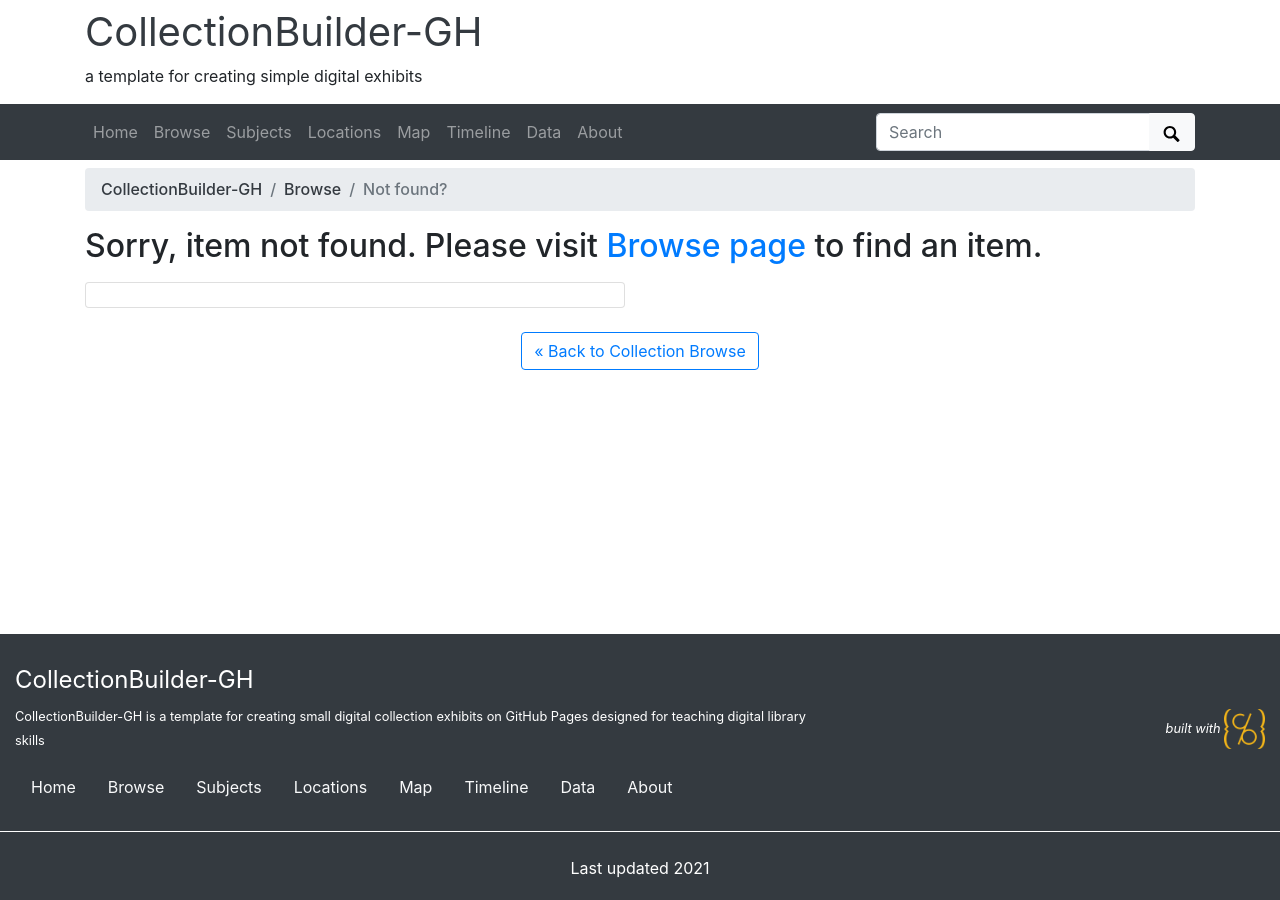
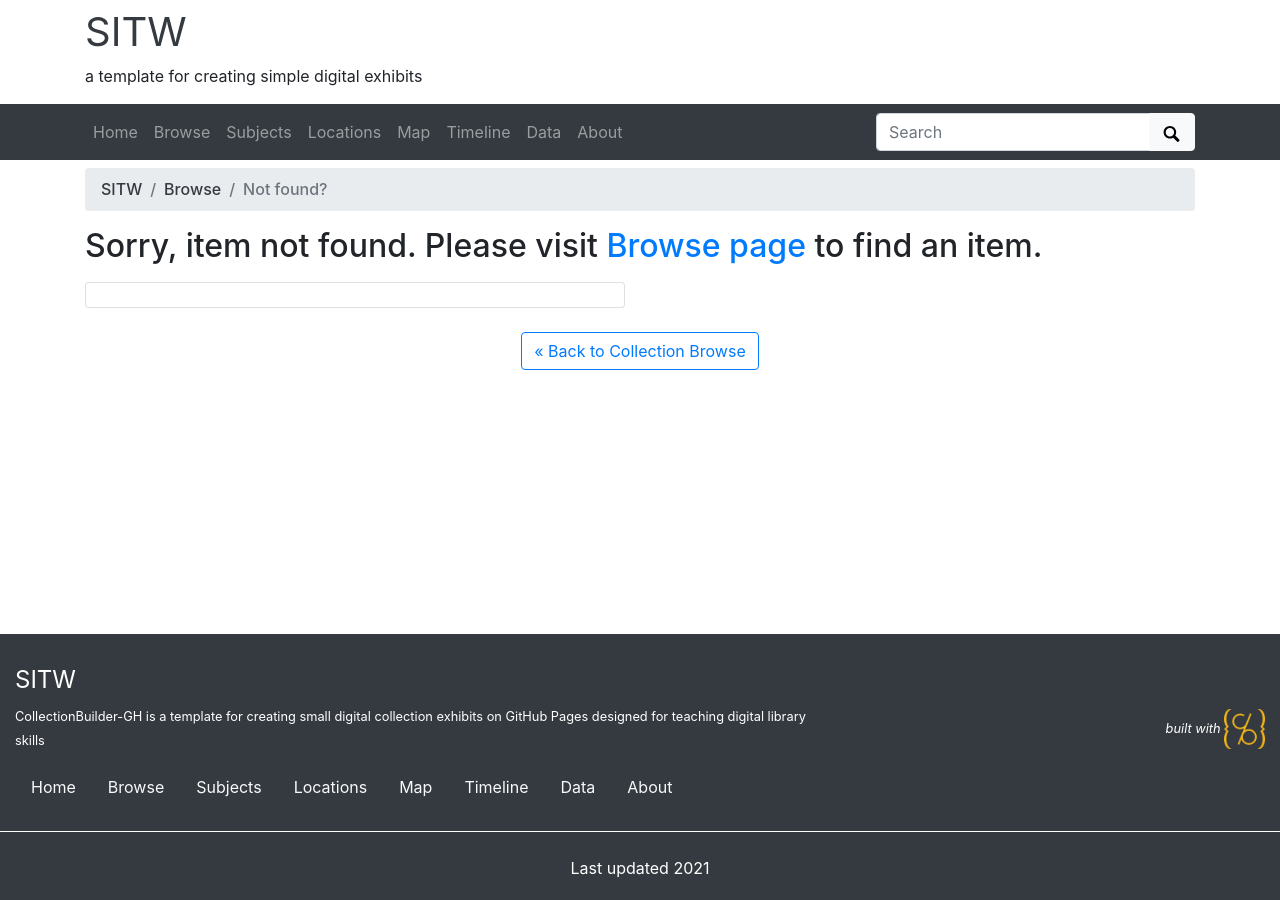
Before and after one commit to jennladino/semester-wild, a Jekyll site: the page built from pages/item.md, in a window 1280 px wide. Built offline with Jekyll 4.4.1, drawn with Linux system fonts in a browser that asks for light colours.

Commit message:
Update _config.yml

```diff
--- a/_config.yml
+++ b/_config.yml
@@ -14,26 +14,26 @@
 # on GitHub Pages it is your github repository's name prefixed with a /
 #baseurl: /collectionbuilder-gh
 # location of code, the full url to your github repository
-source-code: https://github.com/CollectionBuilder/collectionbuilder-gh
+source-code: https://github.com/jennladino/semester-wild
 
 ##########
 # SITE SETTINGS
 #
 # title of site appears in banner
-title: CollectionBuilder-GH
+title: SITW
 # tagline, a short phrase that will appear throughout the site in the top banner
 tagline: a template for creating simple digital exhibits
 # description appears in meta tags and other locations
 # this description might appear in search result lists, keep around 160 characters max
 description: "CollectionBuilder-GH is a template for creating small digital collection exhibits on GitHub Pages designed for teaching digital library skills"
 # creator of the digital collection, to appear in meta tags; we typically use our GitHub usernames but feel free to just use your name
-author: CollectionBuilder
+author: jennladino
 
 ##########
 # COLLECTION SETTINGS
 #
 # choose metadata: this is the name of the csv file in your _data directory that describes the objects in your collection
-metadata: demo-metadata
+metadata: sitw
 
 ##########
 # GOOGLE SERVICES [optional!]
```
